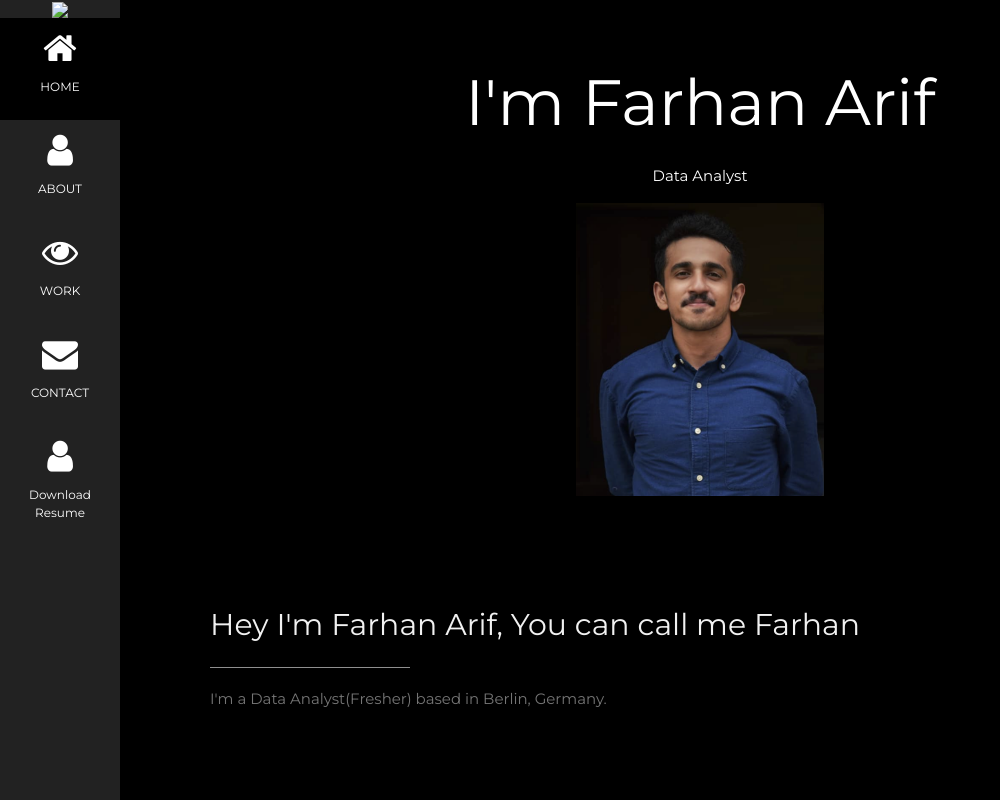
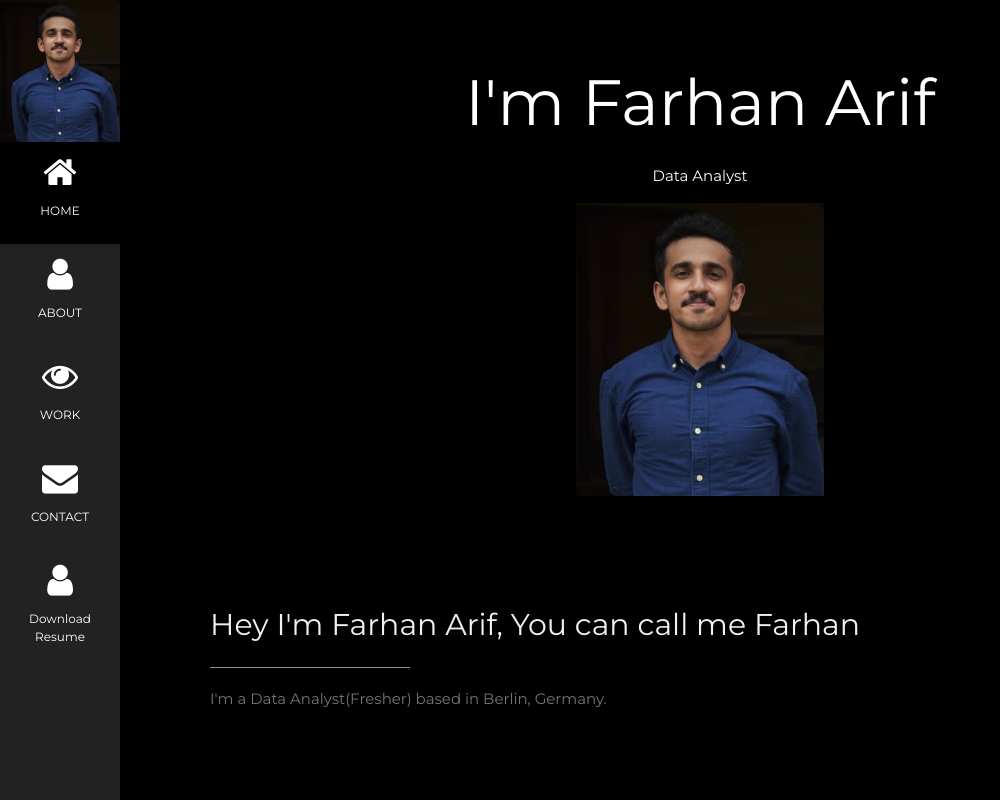
Before and after one commit to farhanarif95/Portfolio, a plain HTML site: page index.html in a window 1280 px wide. Shown: the top 800 px of the page, without its empty margins (0-1000 px from the left). Drawn offline with nearby package versions, Linux system fonts and the light colour scheme.

Commit message:
portfolio

```diff
--- a/index.html
+++ b/index.html
@@ -21,7 +21,7 @@
 <!-- Icon Bar (Sidebar - hidden on small screens) -->
 <nav class="w3-sidebar w3-bar-block w3-small w3-hide-small w3-center">
     <!-- Avatar image in top left corner -->
-    <img src="Farhanarif.png" style="width:100%">
+    <img src="Farhan.png" style="width:100%">
     <a href="#" class="w3-bar-item w3-button w3-padding-large w3-black">
         <i class="fa fa-home w3-xxlarge"></i>
         <p>HOME</p>
@@ -93,7 +93,7 @@
         </button>
         </a>
 
-        <!-- Grid for pricing tables -->
+        <!-- Grid for experience and requirement -->
         <h3 class="w3-padding-16 w3-text-light-grey" id="work">Previous Experience and current work requirement</h3>
         <div class="w3-row-padding" style="margin:0 -16px">
             <div class="w3-half">
@@ -108,7 +108,7 @@
                     <li class="w3-padding-16">Any Location(Flexible to move around)</li>
                 </ul>
             </div>
-            <!-- End Grid/Pricing tables -->
+            <!-- End experience and requirement -->
         </div>
     </div>
 
```
